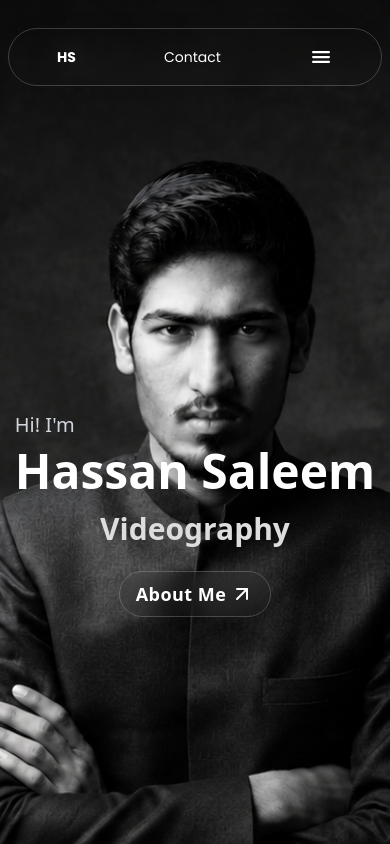
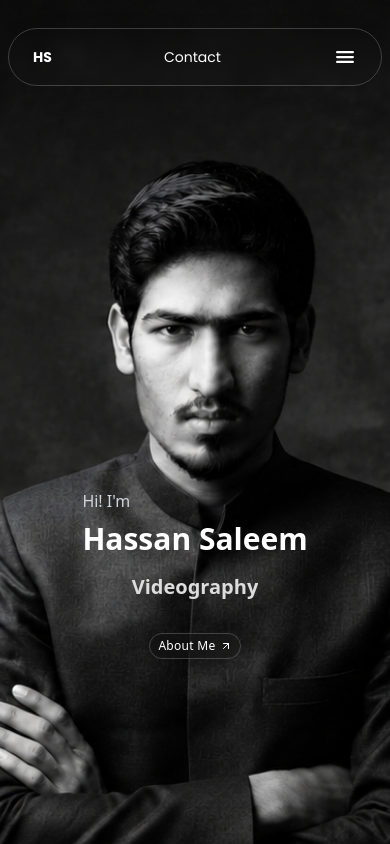
Before and after one commit to abubakrcode/Hassan_Production, a Next.js app: page / in a window 390 px wide. Built offline with nearby package versions, Linux system fonts and the light colour scheme.

Commit message:
home page ready

```diff
--- a/app/components/MobileMenu.jsx
+++ b/app/components/MobileMenu.jsx
@@ -12,7 +12,7 @@ export default function MobileMenu() {
   return (
     <div className="w-full sm:hidden">
       {/* Top Mobile Bar */}
-      <nav className="flex justify-between text-sm items-center w-full px-10 py-2 rounded-full bg-transparent backdrop-blur-xs border border-white/20 shadow-2xl text-white">
+      <nav className="flex justify-between text-sm items-center w-full px-4 py-2 rounded-full bg-transparent backdrop-blur-xs border border-white/20 shadow-2xl text-white">
         <Link href="/" onClick={closeMenu}>
           <p className="hover:bg-gray-700 p-2 rounded font-bold transition-all duration-500">
             HS
--- a/app/components/navbar.jsx
+++ b/app/components/navbar.jsx
@@ -9,7 +9,7 @@ export default function Navbar() {
       <div className="mobileView flex sm:hidden w-full  ">
         <MobileMenu/>
       </div>
-    <div className="webView hidden sm:flex justify-between items-center w-full px-10 gap-2  lg:text-[14px] md:text-sm text-[8px]">
+    <div className="webView hidden sm:flex justify-between items-center w-full px-10 gap-2  lg:text-lg md:text-sm text-[8px]">
       <Link href="/">
         <button className="lg:w-16 w-13 lg:h-16 h-13 flex items-center justify-center font-bold rounded-full bg-transparent backdrop-blur-md border border-white/20 shadow-2xl text-white hover:text-[#838383] transition-all">
           HS
--- a/app/page.js
+++ b/app/page.js
@@ -33,17 +33,17 @@ export default function Homepage() {
             <Navbar />
           </div>
           <div className="headings w-full h-150 flex  justify-center">
-            <div className="aside lg:w-2/3 w-full mt-50 lg:mt-0 flex flex-col justify-center items-center">
+            <div className="aside lg:w-2/3 w-full mt-80 lg:mt-0 flex flex-col justify-center items-center">
               <div className="heading">
-                <h2 className="lg:text-2xl text-xl font-medium text-gray-300 hover:text-[#838383] ">
+                <h2 className="lg:text-2xl md:text-xl text-[16px] font-medium text-gray-300 hover:text-[#838383] ">
                   Hi! I'm
                 </h2>
-                <h1 className="lg:text-6xl text-5xl font-bold text-white hover:text-[#838383]  my-2 mb-4  ">
+                <h1 className="lg:text-6xl md:text-5xl text-3xl font-bold text-white hover:text-[#838383]  my-2 mb-4  ">
                   Hassan Saleem
                 </h1>
               </div>
               <div className="carousel flex justify-between items-center font-bold">
-                <p className="text-rotate lg:text-4xl text-3xl h-15 hover:text-[#838383]  duration-12000">
+                <p className="text-rotate lg:text-4xl md:text-3xl text-xl h-15 hover:text-[#838383]  duration-12000">
                   <span className=" justify-items-center">
                     <span>Video Editing</span>
                     <span>Videography</span>
@@ -54,8 +54,8 @@ export default function Homepage() {
               </div>
               <div className="aboutbtn">
                 <Link href="/about">
-                  <button className="lg:px-6 px-4 lg:py-3 py-2 font-extrabold tracking-wide flex justify-center items-center gap-1 rounded-full bg-transparent backdrop-blur-md border border-white/20 shadow-2xl text-white hover:text-[#838383] transition-all text-lg">
-                    About Me <FiArrowUpRight className="w-6 h-6 " />
+                  <button className="lg:px-6 md:px-4 lg:py-3 md:py-2 px-2 py-1 md:font-extrabold font-normal text-xs tracking-wide flex justify-center items-center gap-1 rounded-full bg-transparent backdrop-blur-md border border-white/20 shadow-2xl text-white hover:text-[#838383] transition-all md:text-lg">
+                    About Me <FiArrowUpRight className="md:w-6 md:h-6 w-3 h-3 " />
                   </button>
                 </Link>
               </div>
--- a/next.config.mjs
+++ b/next.config.mjs
@@ -1,6 +1,9 @@
 /** @type {import('next').NextConfig} */
 const nextConfig = {
   /* config options here */
+  images: {
+    qualities: [75, 100],
+  },
   reactCompiler: true,
 };
 
```
